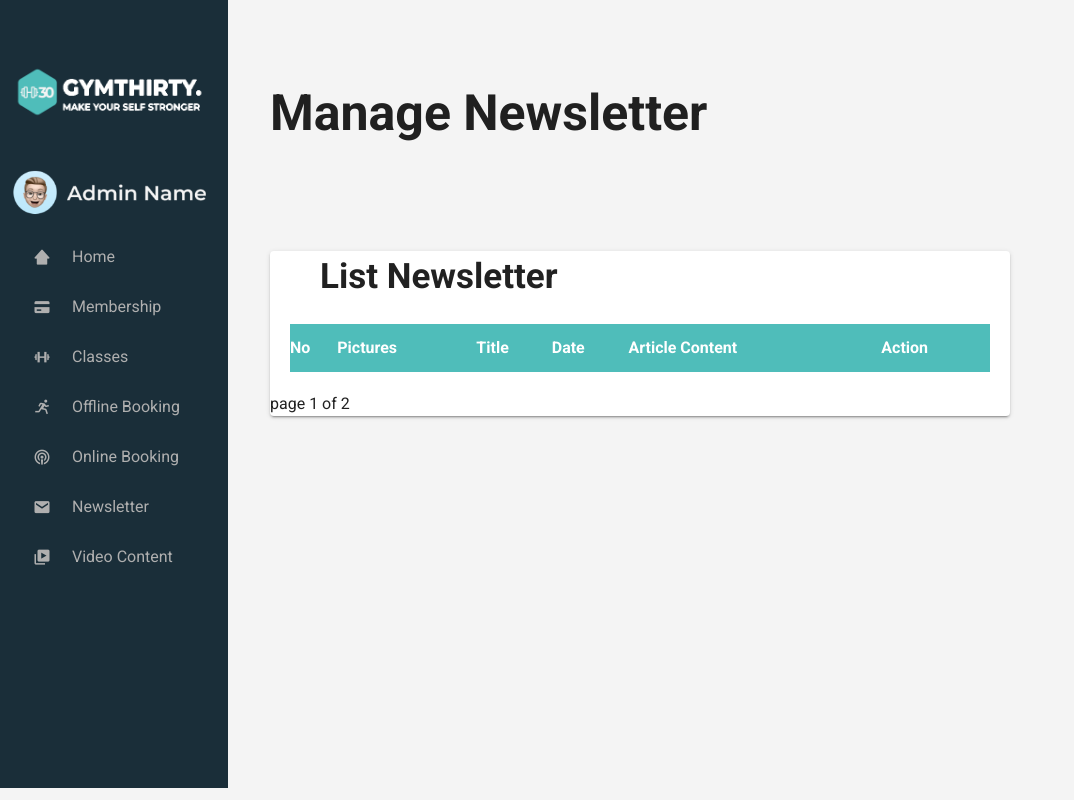
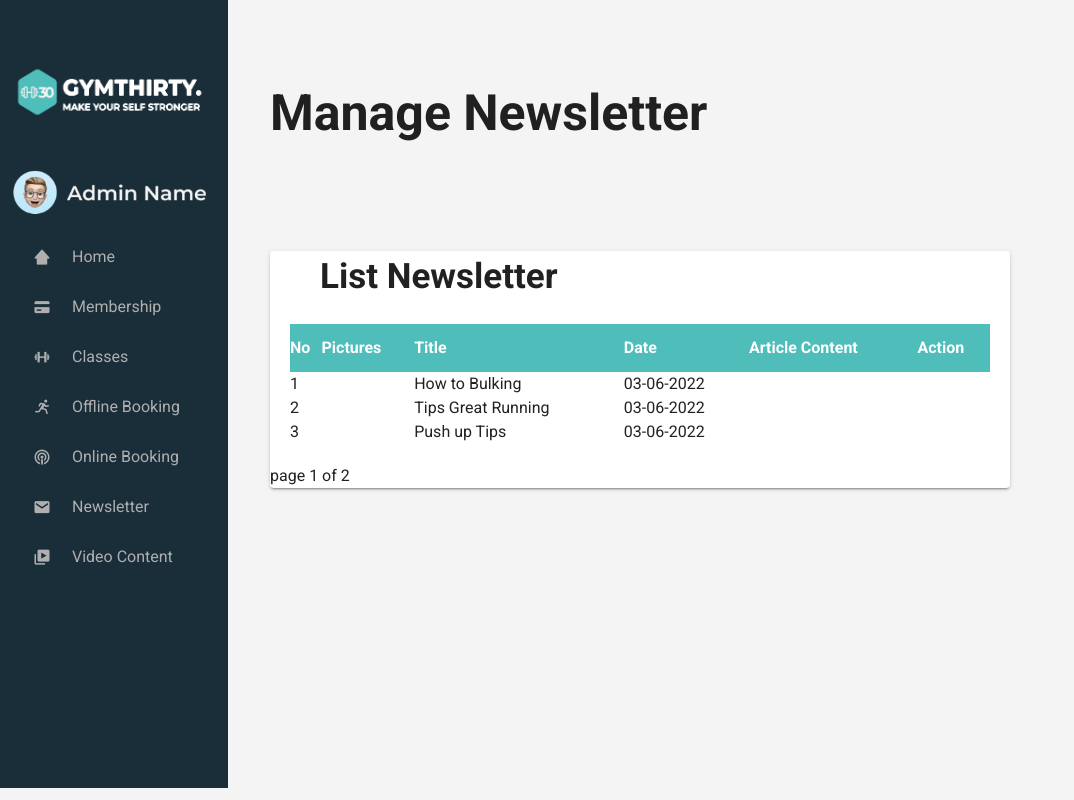
Before and after one commit to naufalfqr/Gym30, a Nuxt app in the folder Gym30/: page /nwslt in a window 1280 px wide. Shown: the top 800 px of the page, without its empty margins (0-1074 px from the left). Built offline with nearby package versions, Linux system fonts and the light colour scheme.

Commit message:
Update nwslt.vue

```diff
--- a/Gym30/pages/nwslt.vue
+++ b/Gym30/pages/nwslt.vue
@@ -16,6 +16,30 @@
                 <th>Date</th>
                 <th>Article Content</th>
                 <th>Action</th>
+              </tr>
+              <tr>
+              <td>1</td>
+              <td></td>
+              <td>How to Bulking</td>
+              <td>03-06-2022</td>
+              <td></td>
+              <td></td>
+              </tr>
+              <tr>
+              <td>2</td>
+              <td></td>
+              <td>Tips Great Running</td>
+              <td>03-06-2022</td>
+              <td></td>
+              <td></td>
+              </tr>
+              <tr>
+              <td>3</td>
+              <td></td>
+              <td>Push up Tips</td>
+              <td>03-06-2022</td>
+              <td></td>
+              <td></td>
               </tr>
             </table>
           </div>
```
